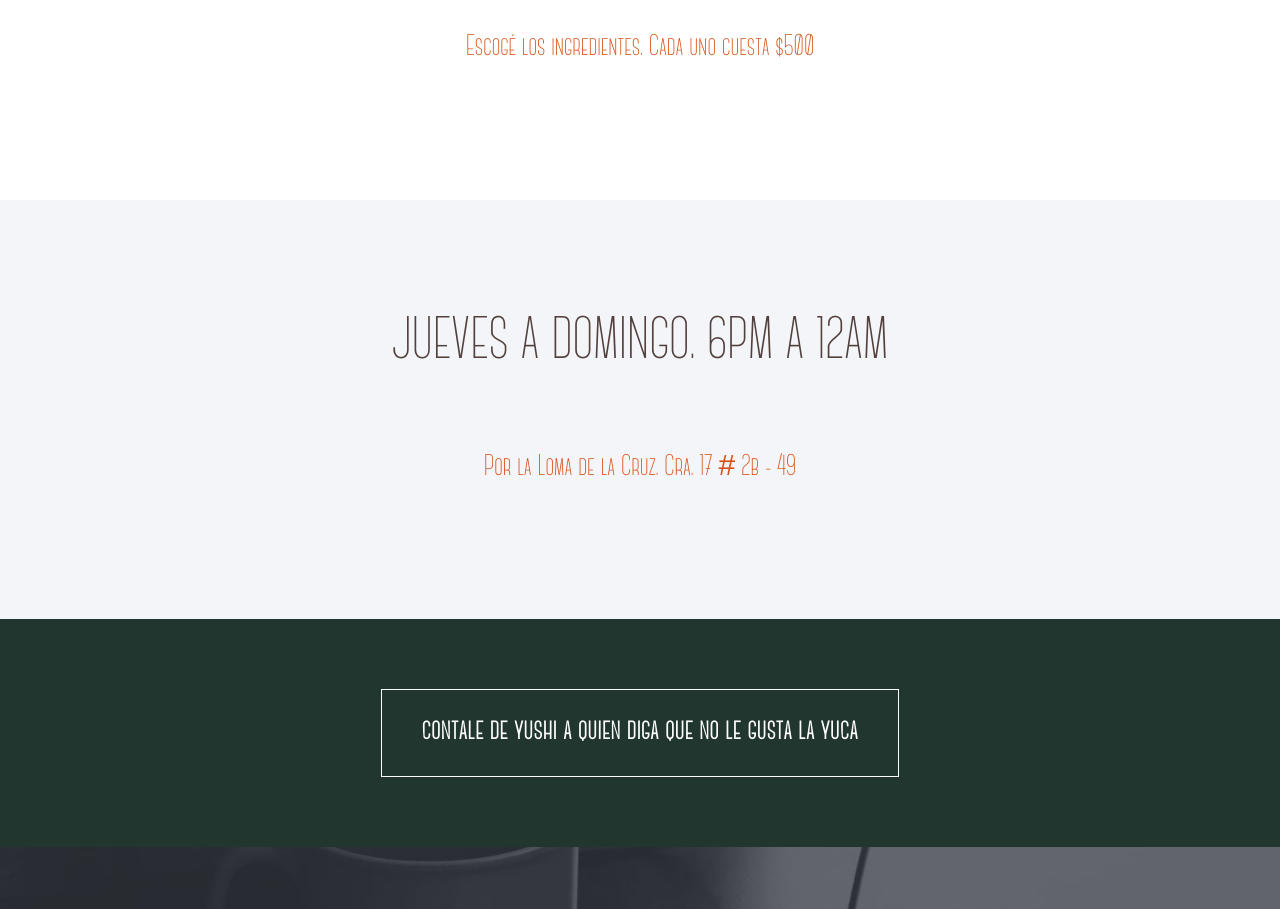
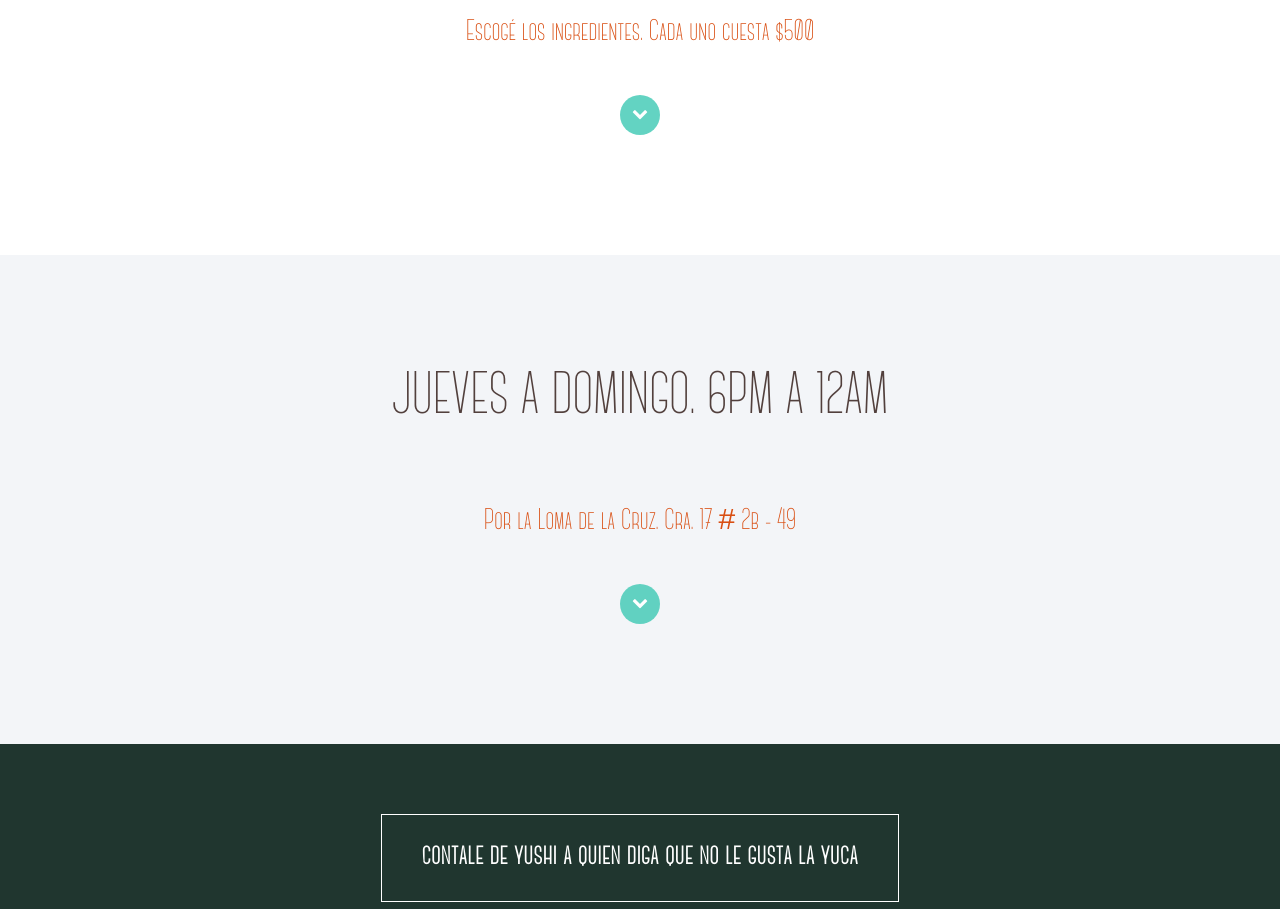
Before and after one commit to jonathanmv/yushi, a plain HTML site: page index.html in a window 1280 px wide. Shown: the part 2083-2992 px from the top of the page. Drawn offline with nearby package versions, Linux system fonts and the light colour scheme.

Commit message:
More downlinks added

```diff
--- a/css/styles.css
+++ b/css/styles.css
@@ -241,7 +241,7 @@ Hero
 Intro
 ========================================================================== */
 .intro { background: #f3f5f8; }
-.intro p { margin: 50px 0 0; }
+/*.intro p { margin: 50px 0 0; }*/
 h1.arrow { font-family: 'Canter Light'; font-size: 60px; text-transform: uppercase; color: #52403D; /*letter-spacing: 1px;*/ /*background: url('../img/h1-bg.png') no-repeat center bottom;*/ padding-bottom: 30px; /*font-weight: bold;*/ }
 /* ==========================================================================
 Features
--- a/index.html
+++ b/index.html
@@ -67,7 +67,6 @@
                 <p>
                   Ingredientes comunes y preparaciones exclusivas. <br/>Logramos extraer lo mejor de la yuca y la fusionamos con ingredientse que nunca has pensado antes.
                 </p>
-                <br/>
                 <a href="#features" class="down-arrow-btn"><i class="fa fa-chevron-down"></i></a>
               </div>
             </div>
@@ -111,6 +110,7 @@
                   <p>
                     Escogé los ingredientes. Cada uno cuesta $500
                   </p>
+                  <a href="#horarios" class="down-arrow-btn"><i class="fa fa-chevron-down"></i></a>
                 </div>
               </div>
             </div>
@@ -125,6 +125,7 @@
                 <p>
                   Por la Loma de la Cruz. Cra. 17 # 2b - 49
                 </p>
+                <a href="#contale" class="down-arrow-btn"><i class="fa fa-chevron-down"></i></a>
             </div>
           </div>
         </section>
@@ -140,7 +141,7 @@
           </div>
         </section>
  -->
-        <div class="ignite-cta text-center">
+        <div class="ignite-cta text-center" id="contale">
           <div class="container">
             <div class="row">
               <div class="col-md-12">
@@ -157,6 +158,7 @@
               <input type="text" name="" value="" placeholder="" required>
               <input type="submit" name="" value="Dale">
             </form>
+            <a href="#contact" class="down-arrow-btn"><i class="fa fa-chevron-down"></i></a>
           </div>
         </section>
         <section class="dark-bg text-center section-padding contact-wrap" id="contact">
```
